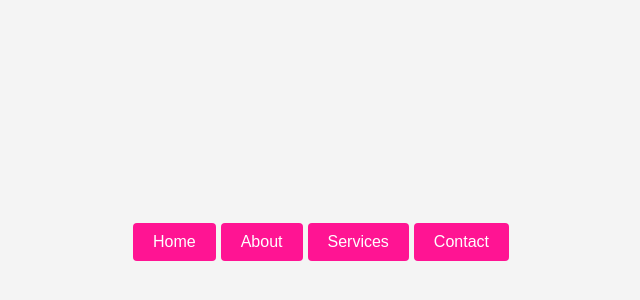
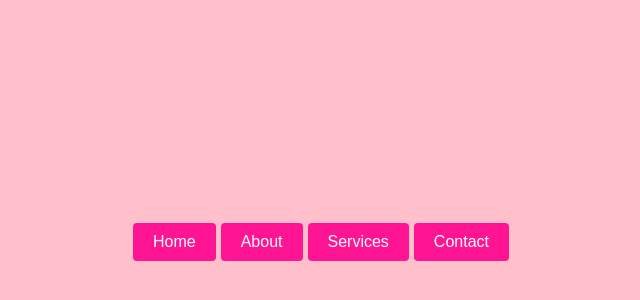
Before and after one commit to karineavelar/menu-simples, a plain HTML site: page index.html in a window 1280 px wide. Shown: the part 158-458 px from the top of the page, without its empty margins (319-959 px from the left). Drawn offline with Linux system fonts and the light colour scheme.

Commit message:
Update style.csscolor

```diff
--- a/style.css
+++ b/style.css
@@ -2,7 +2,7 @@
             font-family: 'Arial', sans-serif;
             margin: 0;
             padding: 0;
-            background-color: #f4f4f4;
+            background-color: #FFC0CB;
             display: flex;
             justify-content: center;
             align-items: center;
```
